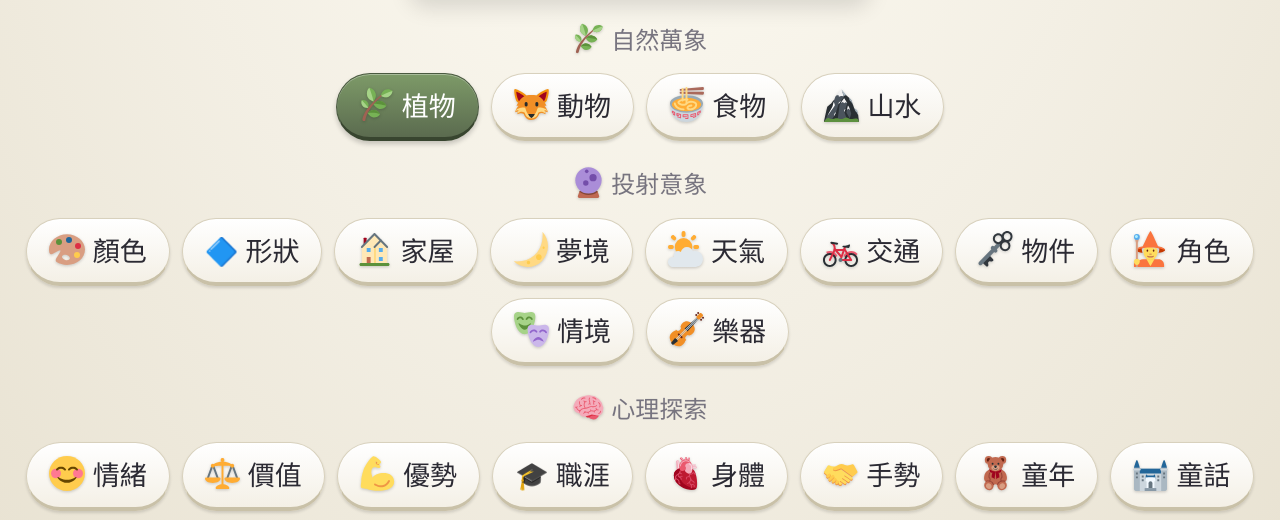
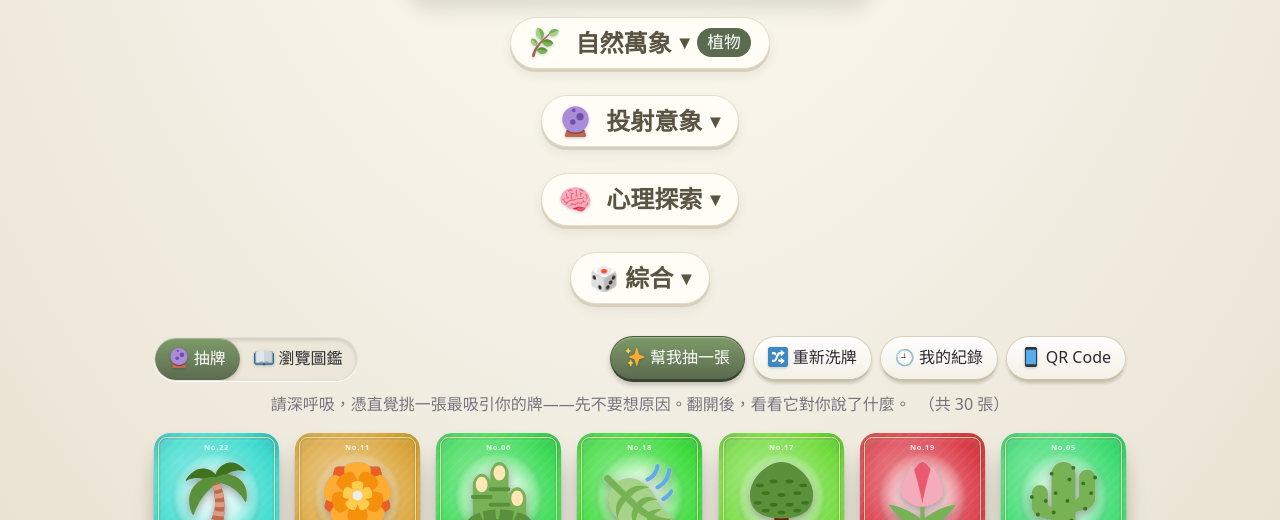
Before and after one commit to cyysongyy/card-oracle, a plain HTML site: page deploy/index.html in a window 1280 px wide. Shown: the part 261-781 px from the top of the page. Drawn offline with Linux system fonts and the light colour scheme.

Commit message:
Collapsible deck groups (collapsed by default)
Co-Authored-By: Claude Sonnet 5.5 <noreply@anthropic.com>
Claude-Session: https://claude.ai/code/session_01422w3AVS4vG9wMSXjdghPj

```diff
--- a/assets/style.css
+++ b/assets/style.css
@@ -191,3 +191,14 @@ button.pri,.tabs button.on,.seg button.on{background:linear-gradient(180deg,#7d9
 .glab{font-size:24px;margin:10px 0 2px}
 .tabs img.ic{width:1.3em;height:1.3em}
 @media(max-width:700px){.tabs button{font-size:19px;padding:8px 14px}.glab{font-size:17px}.grp{gap:8px}}
+
+/* v5 collapsible deck groups (default collapsed) */
+.glab{cursor:pointer;user-select:none;display:inline-flex;align-items:center;gap:8px;padding:6px 18px;border-radius:999px;background:#fffdf6;border:1px solid #e3dccb;box-shadow:0 3px 0 #d9d0bb,0 6px 12px #0001;color:#5b5444;font-weight:600;margin:6px 0}
+.glab::after{content:"▾";font-size:.8em;transition:transform .2s}
+.grp.open .glab::after{transform:rotate(180deg)}
+.glab.has:not(:hover)::before{content:attr(data-cur);order:2;font-size:.7em;font-weight:500;background:#5b6b4f;color:#fff;border-radius:999px;padding:1px 10px}
+.grp.open .glab.has::before{display:none}
+.glab:hover{background:#fff}
+.glab{flex-basis:auto!important}
+.grp:not(.open) > button{display:none}
+.grp{justify-content:center}
--- a/deploy/index.html
+++ b/deploy/index.html
@@ -199,6 +199,17 @@ button.pri,.tabs button.on,.seg button.on{background:linear-gradient(180deg,#7d9
 .glab{font-size:24px;margin:10px 0 2px}
 .tabs img.ic{width:1.3em;height:1.3em}
 @media(max-width:700px){.tabs button{font-size:19px;padding:8px 14px}.glab{font-size:17px}.grp{gap:8px}}
+
+/* v5 collapsible deck groups (default collapsed) */
+.glab{cursor:pointer;user-select:none;display:inline-flex;align-items:center;gap:8px;padding:6px 18px;border-radius:999px;background:#fffdf6;border:1px solid #e3dccb;box-shadow:0 3px 0 #d9d0bb,0 6px 12px #0001;color:#5b5444;font-weight:600;margin:6px 0}
+.glab::after{content:"▾";font-size:.8em;transition:transform .2s}
+.grp.open .glab::after{transform:rotate(180deg)}
+.glab.has:not(:hover)::before{content:attr(data-cur);order:2;font-size:.7em;font-weight:500;background:#5b6b4f;color:#fff;border-radius:999px;padding:1px 10px}
+.grp.open .glab.has::before{display:none}
+.glab:hover{background:#fff}
+.glab{flex-basis:auto!important}
+.grp:not(.open) > button{display:none}
+.grp{justify-content:center}
 
 </style>
 </head>
@@ -1387,11 +1398,17 @@ window.QR_SVG="<svg xmlns=\"http://www.w3.org/2000/svg\" viewBox=\"0 0 33 33\" s
     ["🧠 心理探索", ["emotions", "values", "strengths", "careers", "body", "gestures", "childhood", "fairytales", "sports", "selfcare"]],
     ["🎲 綜合", ["mix"]]
   ];
+  var openGroups = {};
   function renderTabs() {
     var box = $("decks"); box.innerHTML = "";
-    GROUPS.forEach(function (g) {
-      var row = document.createElement("div"); row.className = "grp";
-      var lab = document.createElement("span"); lab.className = "glab"; lab.textContent = g[0]; row.appendChild(lab);
+    GROUPS.forEach(function (g, gi) {
+      var row = document.createElement("div"); row.className = "grp" + (openGroups[gi] ? " open" : "");
+      var lab = document.createElement("div"); lab.className = "glab"; lab.textContent = g[0];
+      lab.setAttribute("role", "button"); lab.tabIndex = 0; lab.setAttribute("aria-expanded", openGroups[gi] ? "true" : "false");
+      if (g[1].indexOf(state.deck) >= 0) { lab.className += " has"; lab.setAttribute("data-cur", DECKS[state.deck].name.replace("牌組", "")); }
+      var tog = function () { openGroups[gi] = !openGroups[gi]; renderTabs(); };
+      lab.onclick = tog; lab.onkeydown = function (e) { if (e.key === "Enter" || e.key === " ") { e.preventDefault(); tog(); } };
+      row.appendChild(lab);
       g[1].forEach(function (id) {
         var d = DECKS[id]; if (!d) return;
         var b = document.createElement("button");
```
Also changed, not shown: assets/app.js (+9 -3 lines).
